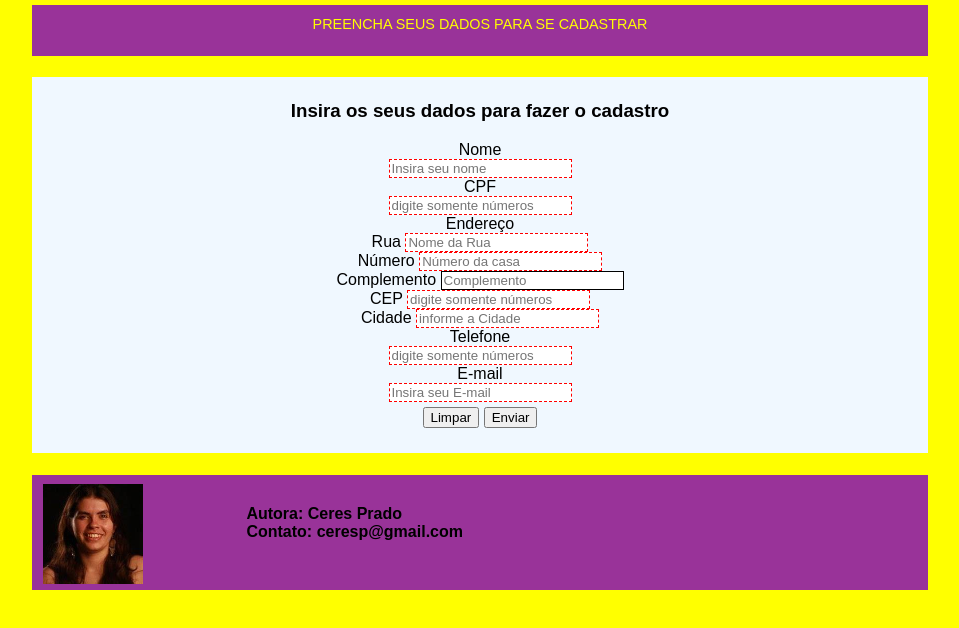
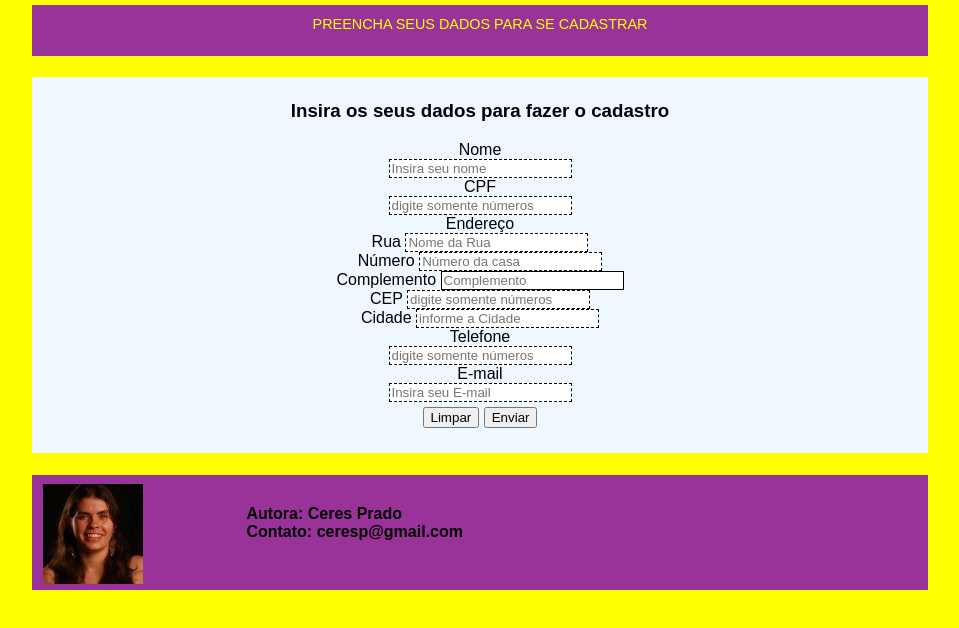
Before and after one commit to Ceres-prado/testeitau, a plain HTML site: page index.html in a window 1280 px wide. Shown: the whole page, without its empty margins (160-1119 px from the left). Drawn offline with Linux system fonts and the light colour scheme.

Commit message:
Update styles.css

```diff
--- a/styles.css
+++ b/styles.css
@@ -51,11 +51,11 @@ header{
 
 }
 input:invalid {
-	border: 1px dashed red;
+	border: 1px dashed black;
   }
 
   input:invalid:required {
-	border: 1px dashed red;
+	border: 1px dashed black;
   }
 
   input:valid {
```
